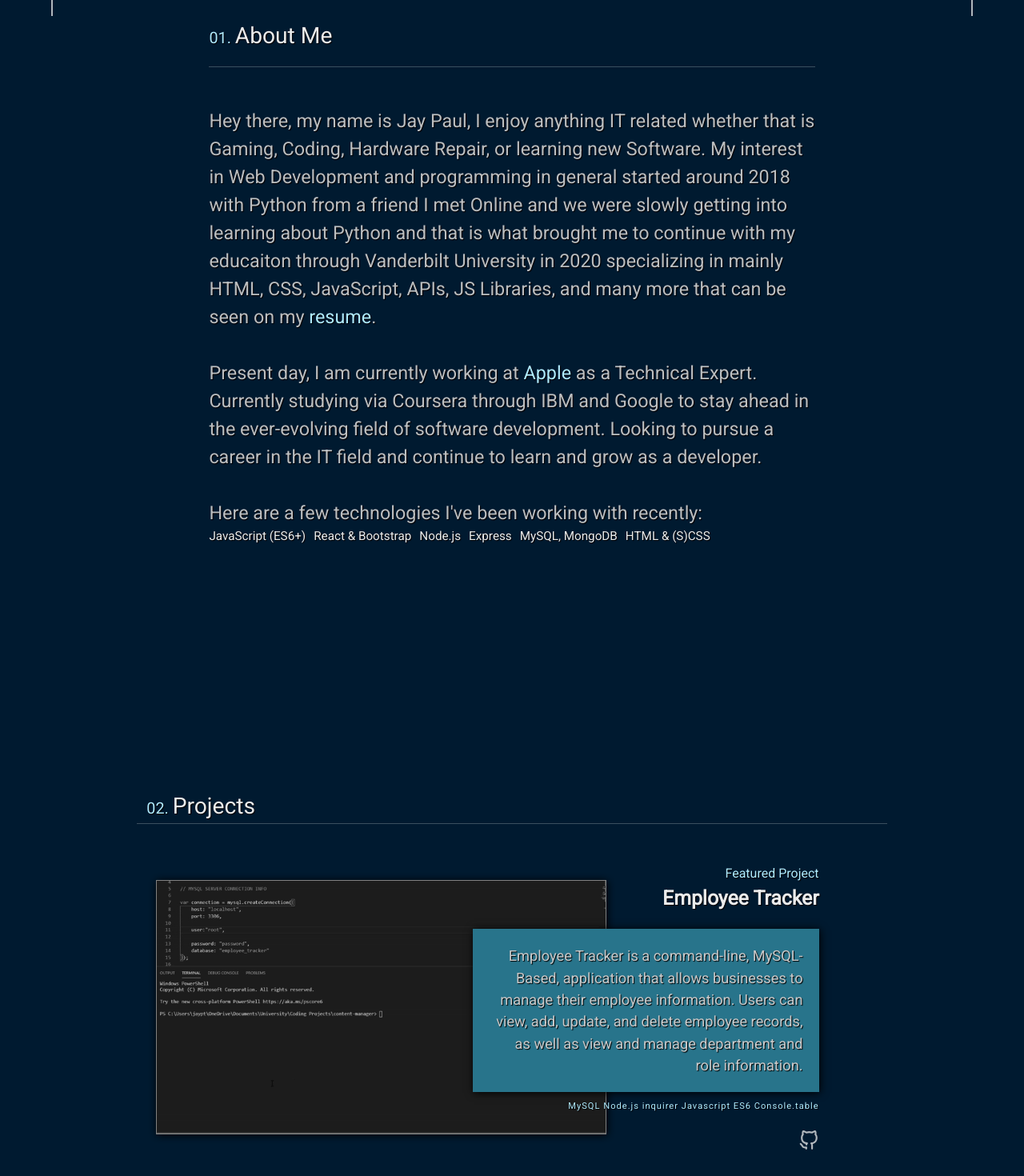
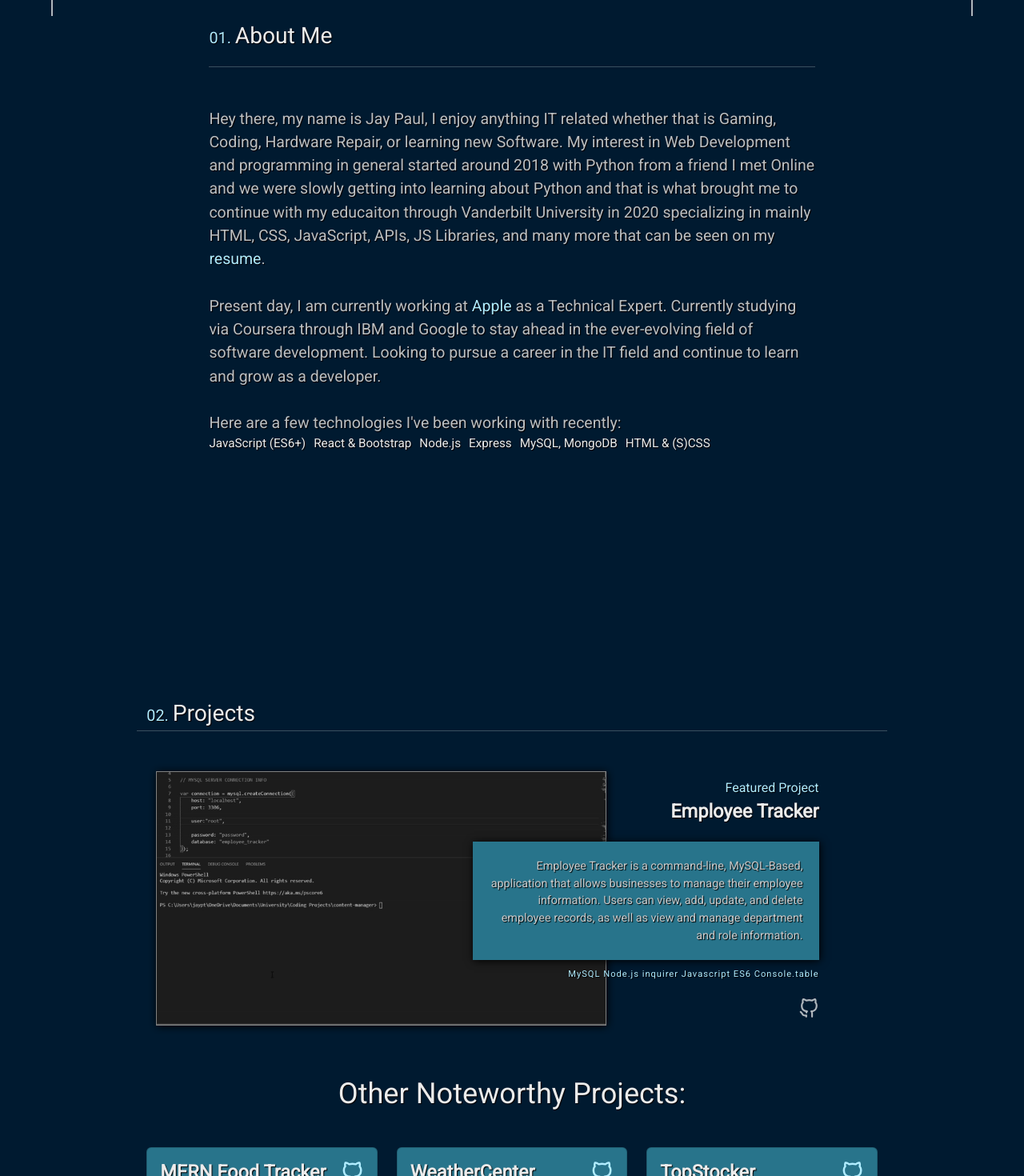
Before and after one commit to JayPTucker/React-Portfolio, a React (Create React App) app: page / in a window 1280 px wide. Shown: the part 780-2250 px from the top of the page at 80% size. Built offline with nearby package versions, Linux system fonts and the light colour scheme.

Commit message:
Updated CSS Elements
- Edited some resizing elements

```diff
--- a/src/styles/Home.css
+++ b/src/styles/Home.css
@@ -57,7 +57,7 @@ p {
   width: 26px;
   height: auto;
   transition: all 0.3s ease-in-out !important;
-  margin-top: 20px !important;
+  margin-top: 20px;
 }
 
 .githubIcon:hover, .linkedinIcon:hover, .emailIcon:hover {
@@ -158,7 +158,7 @@ p {
 } */
 
 .aboutmeBio {
-  font-size: calc(1.2vmax + 8px); /* Adjust the font size as needed */
+  font-size: calc(0.9vmax + 8px); /* Adjust the font size as needed */
 }
 
 .bioLink {
@@ -235,7 +235,7 @@ p {
 
 .projectTitle {
   font-weight: bold;
-  font-size: calc(1vmax + 12px);
+  font-size: calc(0.9vmax + 12px);
   margin-bottom: 20px !important;
 }
 
@@ -246,7 +246,7 @@ p {
   color: rgb(201, 201, 201);
   box-shadow: 1px 1px 10px black;
   margin-bottom: 10px !important;
-  font-size: calc(0.8vmax + 8px); /* Adjust the font size as needed */
+  font-size: calc(0.5vmax + 8px); /* Adjust the font size as needed */
   transition: all 0.3s ease-in-out !important;
   z-index: 1;
   position: relative;
@@ -290,7 +290,7 @@ p {
 .cardSectionTitle {
   justify-content: center;
   text-align: center;
-  font-size: calc(2.5vmax + 8px);
+  font-size: calc(2.2vmax + 8px);
   margin-bottom: 40px;
 }
 
```
